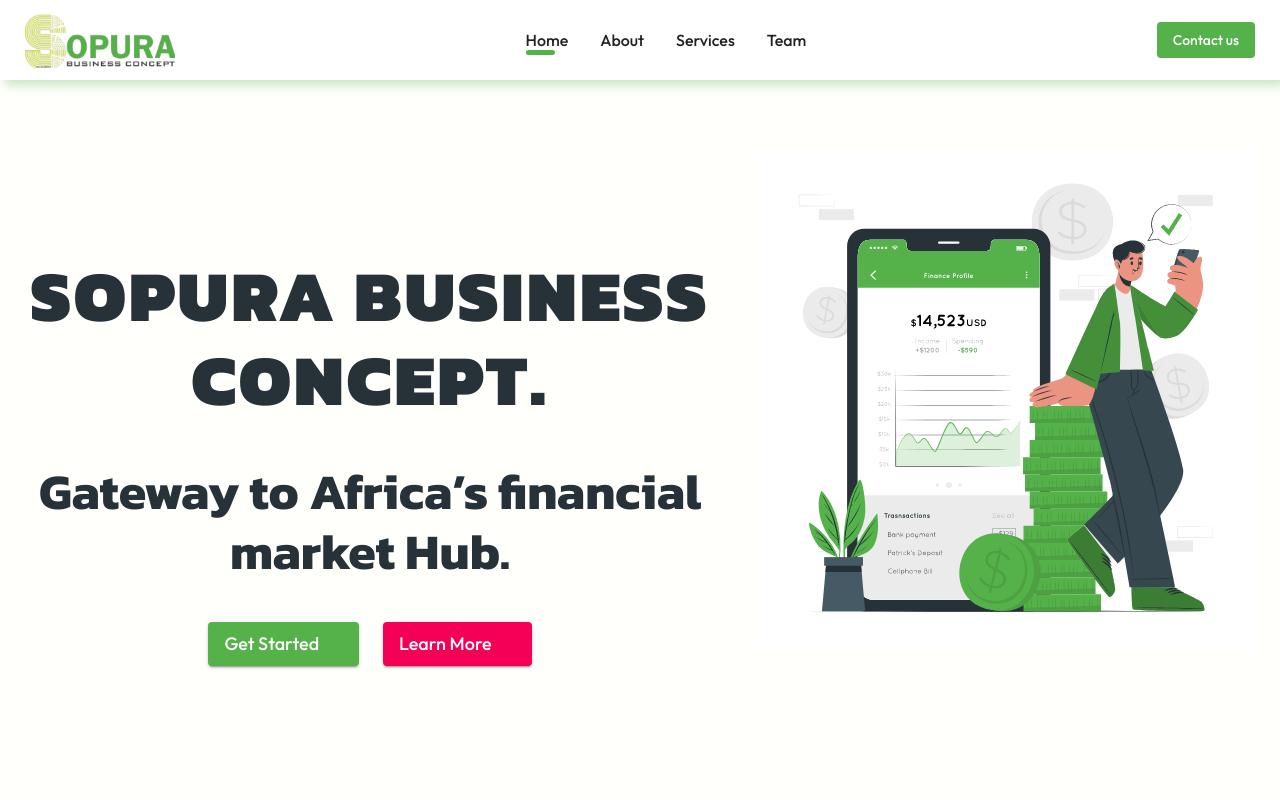
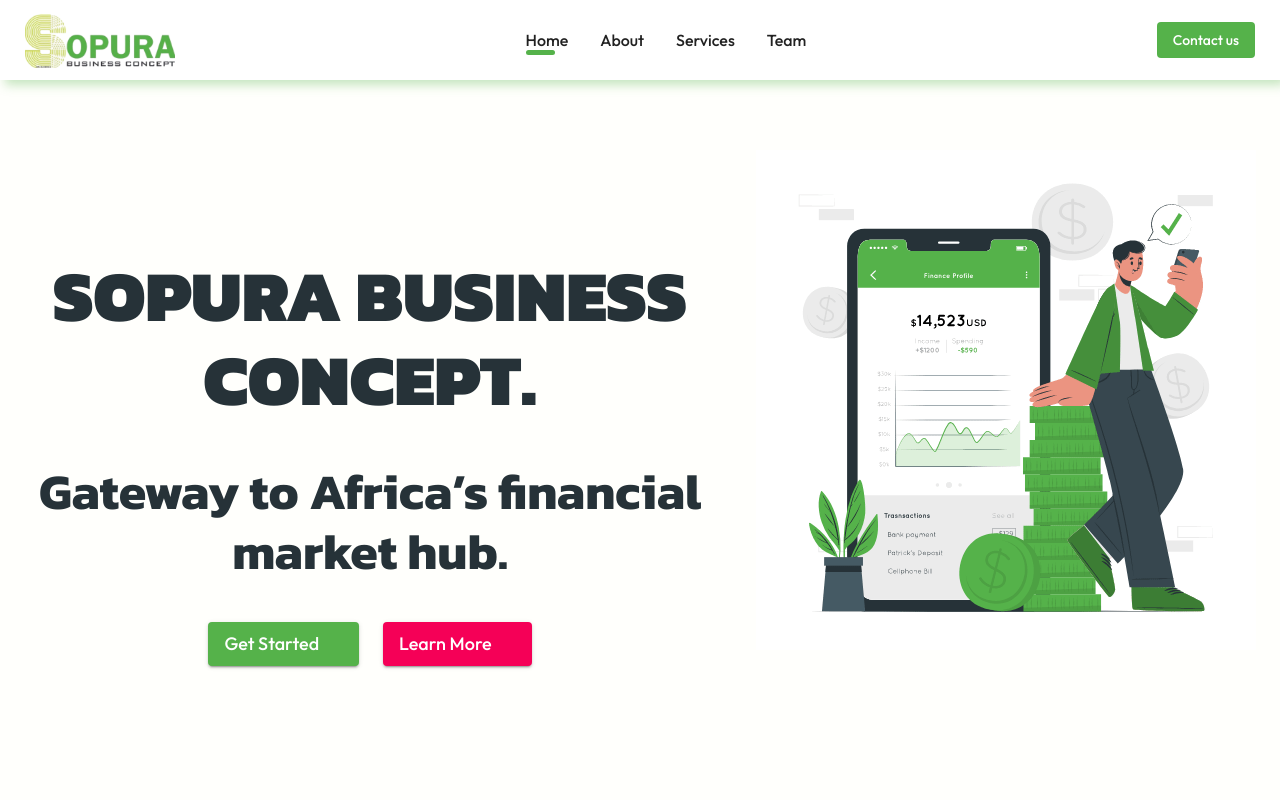
Before and after one commit to codebro01/sopura, a Next.js app: page / in a window 1280 px wide. Shown: the top 800 px of the page. Built offline with nearby package versions, Linux system fonts and the light colour scheme; some icons are missing.

Commit message:
removed letter spacing in header

```diff
--- a/src/components/HeroComponent.jsx
+++ b/src/components/HeroComponent.jsx
@@ -102,7 +102,6 @@
             position={'relative'}
             zIndex={2}
             mt={15}
-            letterSpacing={3}
             textTransform={'uppercase'}
             data-aos="fade-up"
             data-aos-duration="500"
@@ -118,7 +117,7 @@
             data-aos="fade-up"
             data-aos-duration="1000"
           >
-            Gateway to Africa’s financial market Hub.
+            Gateway to Africa’s financial market hub.
           </Typography>
           <Box
             sx={{
```
